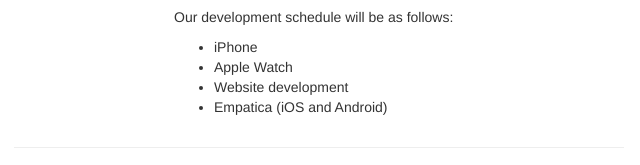
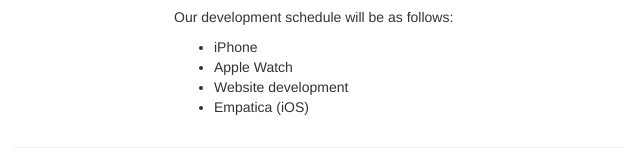
Before and after one commit to danawhite/danawhite.github.io, a React app: page roadmaps/gtavlarios/bekon.html in a window 1280 px wide. Shown: the part 3637-3802 px from the top of the page, 321-961 px from the left. Built offline with nearby package versions, Linux system fonts and the light colour scheme; files whose address does not match are found by name.

Commit message:
updating verbiage

```diff
--- a/roadmaps/gtavlarios/bekon.html
+++ b/roadmaps/gtavlarios/bekon.html
@@ -210,7 +210,7 @@
                         <li>iPhone</li>
                         <li>Apple Watch</li>
                         <li>Website development</li>
-                        <li>Empatica (iOS and Android)</li>
+                        <li>Empatica (iOS)</li>
                     </ul>
                 </div>
                 <br>
```
